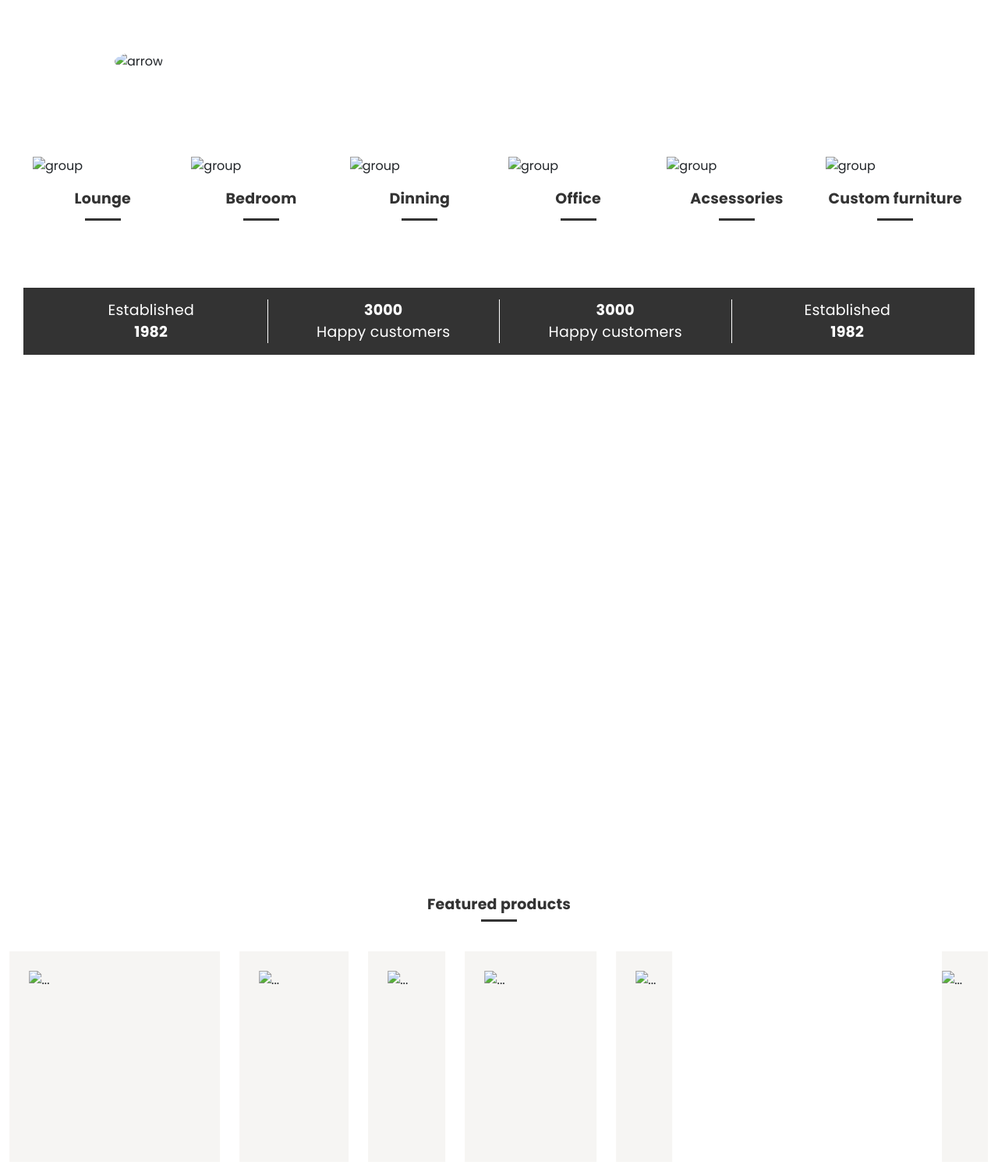
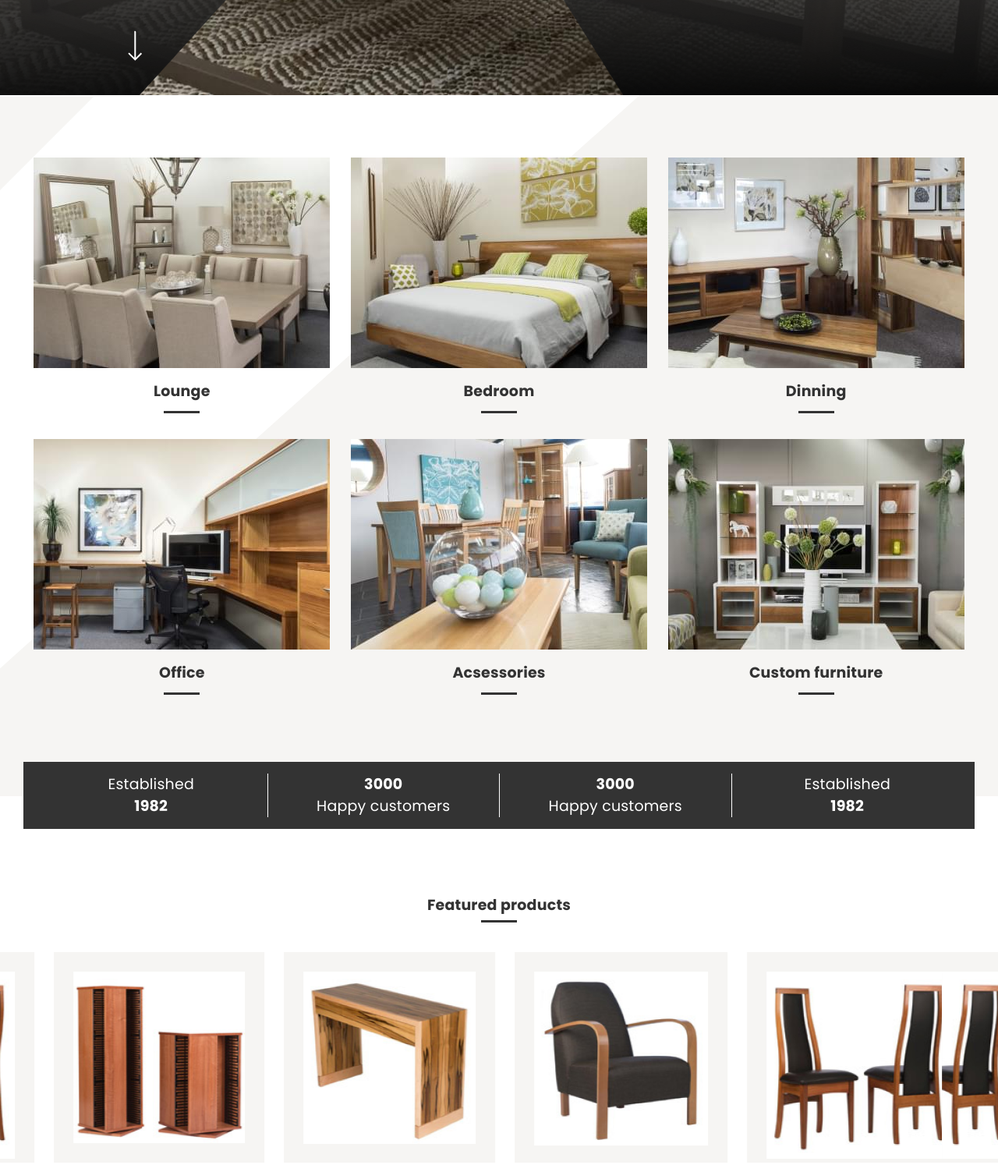
Before and after one commit to kobrynovych/Boostrap_Figma, a plain HTML site: page index.html in a window 1280 px wide. Shown: the part 695-2189 px from the top of the page at 78% size. Drawn offline with nearby package versions, Linux system fonts and the light colour scheme; files whose address does not match are found by name.

Commit message:
Update 2021-02-27T20:55:17.008Z

```diff
--- a/index.html
+++ b/index.html
@@ -9,7 +9,10 @@
     <meta name="author" content="kim">
     <title>Document</title>
     <!-- <link href="https://fonts.googleapis.com/css2?family=Montserrat:wght@500&family=Nunito+Sans&display=swap" rel="stylesheet"> -->
-    <link rel="stylesheet" href="../dist/styles/style.css">
+    <link rel="stylesheet" href="styles/style.css">
+    <!-- https://github.com/IgorKob/Boostrap_Figma/blob/gh-pages/assets/img/header.jpg?raw=true -->
+    <!-- https://github.com/IgorKob/Boostrap_Figma/blob/gh-pages/assets/img/header.jpg?raw=true -->
+    <!-- ![](img/image.svg) -->
     <!-- <link rel="stylesheet" href="https://github.com/IgorKob/Price/blob/gh-pages/styles/style.css?raw=true"> -->
     <style>
 
@@ -22,8 +25,8 @@
             <nav class="navbar navbar-expand-lg navbar-light bg-light">
                 <div class="container-fluid">
                     <a class="navbar-brand" href="#">
-                        <img src="./dist/assets/img/icon/logo.svg" alt="logo"/>
-                        <img src="./dist/assets/img/icon/logo2.svg" alt="logo"/>
+                        <img src="assets/img/icon/logo.svg" alt="logo"/>
+                        <img src="assets/img/icon/logo2.svg" alt="logo"/>
                     </a>
                     <button class="navbar-toggler" type="button" data-bs-toggle="collapse" data-bs-target="#navbarScroll" aria-controls="navbarScroll" aria-expanded="false" aria-label="Toggle navigation">
                         <span class="navbar-toggler-icon"></span>
@@ -33,7 +36,7 @@
                             <li class="nav-item dropdown">
                                 <a class="nav-link dropdown-toggle" href="#" id="navbarScrollingDropdown" role="button" data-bs-toggle="dropdown" aria-expanded="false">
                                     <span>All furniture</span>
-                                    <img src="./dist/assets/img/icon/arrow.svg" alt='arrow' />
+                                    <img src="assets/img/icon/arrow.svg" alt='arrow' />
                                 </a>
                                 <ul class="dropdown-menu" aria-labelledby="navbarScrollingDropdown">
                                     <li><a class="dropdown-item" href="#">Action</a></li>
@@ -54,17 +57,17 @@
                         </ul>
                     </div>
                 </div>
-                <img class="top-bar__icon" src='./dist/assets/img/icon/search.svg' alt='search' />
-                <img class="top-bar__icon" src='./dist/assets/img/icon/heart.svg' alt='heart' />
+                <img class="top-bar__icon" src='assets/img/icon/search.svg' alt='search' />
+                <img class="top-bar__icon" src='assets/img/icon/heart.svg' alt='heart' />
             </nav>
         </div>
     </section>
-    <section class="header" style="background-image: url('./dist/assets/img/header.jpg')">
-        <img class="header__vector" src="./dist/assets/img/icon/Vector.png" alt='photo' />
+    <section class="header" style="background-image: url('assets/img/header.jpg')">
+        <img class="header__vector" src="assets/img/icon/Vector.png" alt='photo' />
         <div class="header__vector-2"></div>
         <div  class="header__icon-wrap">
-            <img class="header__icon" src="./dist/assets/img/icon/tw.svg" alt='photo' />
-            <img class="header__icon" src="./dist/assets/img/icon/fb.svg" alt='photo' />
+            <img class="header__icon" src="assets/img/icon/tw.svg" alt='photo' />
+            <img class="header__icon" src="assets/img/icon/fb.svg" alt='photo' />
         </div>
         <div class="header__content-wrap">
             <h2 class="header__title">Since 1982</h2>
@@ -78,33 +81,33 @@
             </br>made furniture.</div>
             <button class="header__btn">Read more</button>
         </div>
-        <img class="header__arrow2" src="./dist/assets/img/icon/arrow2.svg" alt='arrow' />
+        <img class="header__arrow2" src="assets/img/icon/arrow2.svg" alt='arrow' />
     </section>
-    <main class="main" style="background-image: url('./dist/assets/img/icon/Vector2.svg');">
+    <main class="main" style="background-image: url('assets/img/icon/Vector2.svg');">
         <div class="container">
             <div class="row">
               <div class="col-sm">
-                <img class="main__img" src="./dist/assets/img/Group11.jpg" alt="group"/>
+                <img class="main__img" src="assets/img/Group11.jpg" alt="group"/>
                 <a href="#" class="main__title">Lounge</a>
               </div>
               <div class="col-sm">
-                <img class="main__img" src="./dist/assets/img/Group12.jpg" alt="group"/>
+                <img class="main__img" src="assets/img/Group12.jpg" alt="group"/>
                 <a href="#" class="main__title">Bedroom</a>
               </div>
               <div class="col-sm">
-                <img class="main__img" src="./dist/assets/img/Group13.jpg" alt="group"/>
+                <img class="main__img" src="assets/img/Group13.jpg" alt="group"/>
                 <a href="#" class="main__title">Dinning</a>
               </div>
               <div class="col-sm">
-                <img class="main__img" src="./dist/assets/img/Group14.jpg" alt="group"/>
+                <img class="main__img" src="assets/img/Group14.jpg" alt="group"/>
                 <a href="#" class="main__title">Office</a>
               </div>
               <div class="col-sm">
-                <img class="main__img" src="./dist/assets/img/Group15.jpg" alt="group"/>
+                <img class="main__img" src="assets/img/Group15.jpg" alt="group"/>
                 <a href="#" class="main__title">Acsessories</a>
               </div>
               <div class="col-sm">
-                <img class="main__img" src="./dist/assets/img/Group16.jpg" alt="group"/>
+                <img class="main__img" src="assets/img/Group16.jpg" alt="group"/>
                 <a href="#" class="main__title">Custom furniture</a>
               </div>
             </div>
@@ -146,42 +149,42 @@
                 <div class="carousel-item__wrap">
                     <div class='carousel-item__el-wrap'>
                         <div class='carousel-item__img-wrap'>
-                            <img src="./dist/assets/img/products/image1.png" class="d-block w-100" alt="..." />
+                            <img src="assets/img/products/image1.png" class="d-block w-100" alt="..." />
                         </div>
                         <h5 class='carousel-item__title'>Mosse</h5>
                         <p class='carousel-item__text'>Lounge</p>
                     </div>
                     <div class='carousel-item__el-wrap'>
                         <div class='carousel-item__img-wrap'>
-                            <img src="./dist/assets/img/products/image2.png" class="d-block w-100" alt="...">
+                            <img src="assets/img/products/image2.png" class="d-block w-100" alt="...">
                         </div>
                         <h5 class='carousel-item__title'>Rotating Blu-ray and DVD Racks</h5>
                         <p class='carousel-item__text'>Lounge</p>
                     </div>
                     <div class='carousel-item__el-wrap'>
                         <div class='carousel-item__img-wrap'>
-                            <img src="./dist/assets/img/products/image.png" class="d-block w-100" alt="...">
+                            <img src="assets/img/products/image.png" class="d-block w-100" alt="...">
                         </div>
                         <h5 class='carousel-item__title'>Aspen sofa table</h5>
                         <p class='carousel-item__text'>Lounge</p>
                     </div>
                     <div class='carousel-item__el-wrap'>
                         <div class='carousel-item__img-wrap'>
-                            <img src="./dist/assets/img/products/image5.png" class="d-block w-100" alt="...">
+                            <img src="assets/img/products/image5.png" class="d-block w-100" alt="...">
                         </div>
                         <h5 class='carousel-item__title'>Mondi chair</h5>
                         <p class='carousel-item__text'>Lounge</p>
                     </div>
                     <div class='carousel-item__el-wrap'>
                         <div class='carousel-item__img-wrap'>
-                            <img src="./dist/assets/img/products/image3.png" class="d-block w-100" alt="...">
+                            <img src="assets/img/products/image3.png" class="d-block w-100" alt="...">
                         </div>
                         <h5 class='carousel-item__title'>Mosse dinning chair</h5>
                         <p class='carousel-item__text'>Dinning</p>
                     </div>
                     <div class='carousel-item__el-wrap'>
                         <div class='carousel-item__img-wrap'>
-                            <img src="./dist/assets/img/products/image4.png" class="d-block w-100" alt="...">
+                            <img src="assets/img/products/image4.png" class="d-block w-100" alt="...">
                         </div>
                         <h5 class='carousel-item__title'>Rotating</h5>
                         <p class='carousel-item__text'>Lounge</p>
@@ -193,42 +196,42 @@
                 <div class="carousel-item__wrap">
                     <div class='carousel-item__el-wrap'>
                         <div class='carousel-item__img-wrap'>
-                            <img src="./dist/assets/img/products/image1.png" class="d-block w-100" alt="..." />
+                            <img src="assets/img/products/image1.png" class="d-block w-100" alt="..." />
                         </div>
                         <h5 class='carousel-item__title'>Mosse</h5>
                         <p class='carousel-item__text'>Lounge</p>
                     </div>
                     <div class='carousel-item__el-wrap'>
                         <div class='carousel-item__img-wrap'>
-                            <img src="./dist/assets/img/products/image2.png" class="d-block w-100" alt="...">
+                            <img src="assets/img/products/image2.png" class="d-block w-100" alt="...">
                         </div>
                         <h5 class='carousel-item__title'>Rotating Blu-ray and DVD Racks</h5>
                         <p class='carousel-item__text'>Lounge</p>
                     </div>
                     <div class='carousel-item__el-wrap'>
                         <div class='carousel-item__img-wrap'>
-                            <img src="./dist/assets/img/products/image.png" class="d-block w-100" alt="...">
+                            <img src="assets/img/products/image.png" class="d-block w-100" alt="...">
                         </div>
                         <h5 class='carousel-item__title'>Aspen sofa table</h5>
                         <p class='carousel-item__text'>Lounge</p>
                     </div>
                     <div class='carousel-item__el-wrap'>
                         <div class='carousel-item__img-wrap'>
-                            <img src="./dist/assets/img/products/image5.png" class="d-block w-100" alt="...">
+                            <img src="assets/img/products/image5.png" class="d-block w-100" alt="...">
                         </div>
                         <h5 class='carousel-item__title'>Mondi chair</h5>
                         <p class='carousel-item__text'>Lounge</p>
                     </div>
                     <div class='carousel-item__el-wrap'>
                         <div class='carousel-item__img-wrap'>
-                            <img src="./dist/assets/img/products/image3.png" class="d-block w-100" alt="...">
+                            <img src="assets/img/products/image3.png" class="d-block w-100" alt="...">
                         </div>
                         <h5 class='carousel-item__title'>Mosse dinning chair</h5>
                         <p class='carousel-item__text'>Dinning</p>
                     </div>
                     <div class='carousel-item__el-wrap'>
                         <div class='carousel-item__img-wrap'>
-                            <img src="./dist/assets/img/products/image4.png" class="d-block w-100" alt="...">
+                            <img src="assets/img/products/image4.png" class="d-block w-100" alt="...">
                         </div>
                         <h5 class='carousel-item__title'>Rotating</h5>
                         <p class='carousel-item__text'>Lounge</p>
@@ -240,42 +243,42 @@
                 <div class="carousel-item__wrap">
                     <div class='carousel-item__el-wrap'>
                         <div class='carousel-item__img-wrap'>
-                            <img src="./dist/assets/img/products/image1.png" class="d-block w-100" alt="..." />
+                            <img src="assets/img/products/image1.png" class="d-block w-100" alt="..." />
                         </div>
                         <h5 class='carousel-item__title'>Mosse</h5>
                         <p class='carousel-item__text'>Lounge</p>
                     </div>
                     <div class='carousel-item__el-wrap'>
                         <div class='carousel-item__img-wrap'>
-                            <img src="./dist/assets/img/products/image2.png" class="d-block w-100" alt="...">
+                            <img src="assets/img/products/image2.png" class="d-block w-100" alt="...">
                         </div>
                         <h5 class='carousel-item__title'>Rotating Blu-ray and DVD Racks</h5>
                         <p class='carousel-item__text'>Lounge</p>
                     </div>
                     <div class='carousel-item__el-wrap'>
                         <div class='carousel-item__img-wrap'>
-                            <img src="./dist/assets/img/products/image.png" class="d-block w-100" alt="...">
+                            <img src="assets/img/products/image.png" class="d-block w-100" alt="...">
                         </div>
                         <h5 class='carousel-item__title'>Aspen sofa table</h5>
                         <p class='carousel-item__text'>Lounge</p>
                     </div>
                     <div class='carousel-item__el-wrap'>
                         <div class='carousel-item__img-wrap'>
-                            <img src="./dist/assets/img/products/image5.png" class="d-block w-100" alt="...">
+                            <img src="assets/img/products/image5.png" class="d-block w-100" alt="...">
                         </div>
                         <h5 class='carousel-item__title'>Mondi chair</h5>
                         <p class='carousel-item__text'>Lounge</p>
                     </div>
                     <div class='carousel-item__el-wrap'>
                         <div class='carousel-item__img-wrap'>
-                            <img src="./dist/assets/img/products/image3.png" class="d-block w-100" alt="...">
+                            <img src="assets/img/products/image3.png" class="d-block w-100" alt="...">
                         </div>
                         <h5 class='carousel-item__title'>Mosse dinning chair</h5>
                         <p class='carousel-item__text'>Dinning</p>
                     </div>
                     <div class='carousel-item__el-wrap'>
                         <div class='carousel-item__img-wrap'>
-                            <img src="./dist/assets/img/products/image4.png" class="d-block w-100" alt="...">
+                            <img src="assets/img/products/image4.png" class="d-block w-100" alt="...">
                         </div>
                         <h5 class='carousel-item__title'>Rotating</h5>
                         <p class='carousel-item__text'>Lounge</p>
@@ -286,11 +289,11 @@
             </div>
 
             <button class="carousel-control-prev" type="button" data-bs-target="#carouselExampleIndicators"  data-bs-slide="prev">
-              <img src="./dist/assets/img/icon/arrowC.svg" alt="..." aria-hidden="true" />
+              <img src="assets/img/icon/arrowC.svg" alt="..." aria-hidden="true" />
             </button>
 
             <button class="carousel-control-next" type="button" data-bs-target="#carouselExampleIndicators"  data-bs-slide="next">
-              <img src="./dist/assets/img/icon/arrowC2.svg" alt="..." aria-hidden="true" />
+              <img src="assets/img/icon/arrowC2.svg" alt="..." aria-hidden="true" />
             </button>
 
             <div class="carousel-indicators">
@@ -303,7 +306,8 @@
 
     </section>
   </section>
-    <script src="./dist/js/main.js"></script>
+    <!-- <script src="./dist/js/main.js"></script> -->
+    <script src="js/main.js"></script>
     <!-- <script src="/js/main.js"></script> -->
     <!-- <script src="https://github.com/IgorKob/Price/blob/gh-pages/js/main.js?raw=true"></script> -->
     <!-- <script>
```
